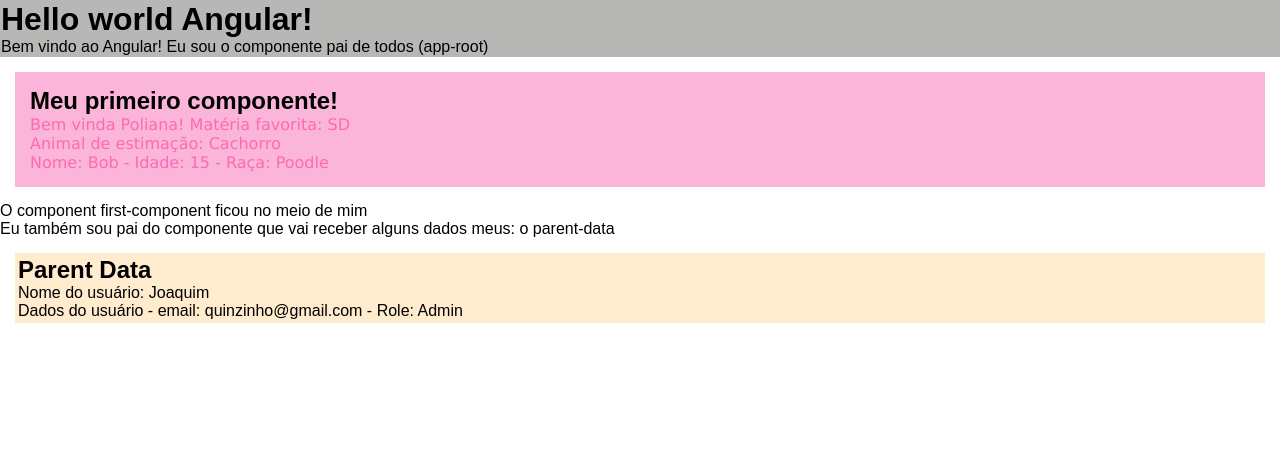
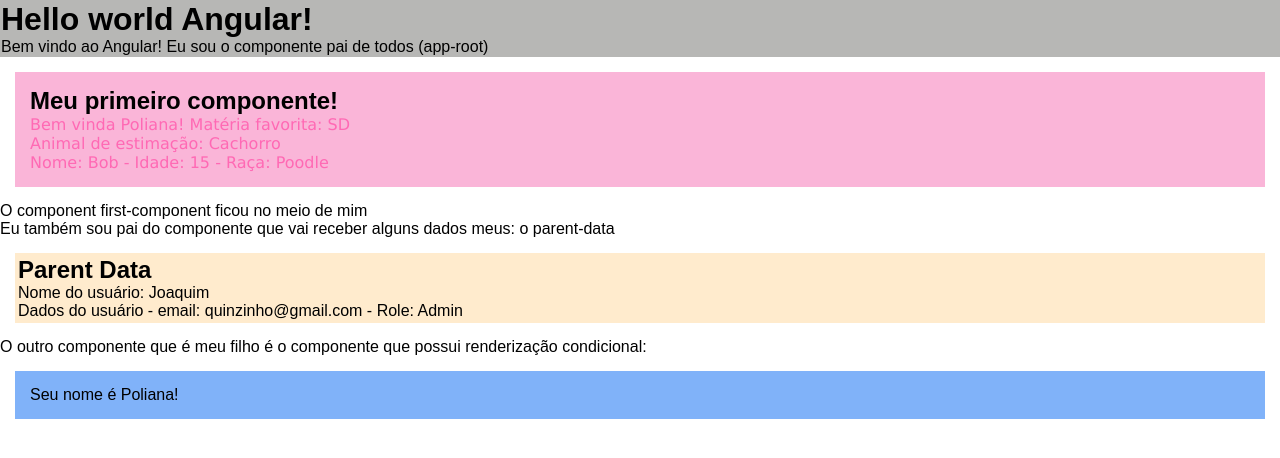
Before and after one commit to PolianaCSousa/Angular, an Angular app: page / in a window 1280 px wide. Shown: the top 458 px of the page. Built offline with nearby package versions, Linux system fonts and the light colour scheme.

Commit message:
Renderização condicional no Agular

```diff
--- a/src/app/app.component.html
+++ b/src/app/app.component.html
@@ -8,3 +8,6 @@
 <p>O component first-component ficou no meio de mim</p>
 <p>Eu também sou pai do componente que vai receber alguns dados meus: o parent-data</p>
 <app-parent-data [name]="userName" [dados]="userData"/>
+
+<p>O outro componente que é meu filho é o componente que possui renderização condicional:</p>
+<app-if-render></app-if-render>
--- a/src/app/app.module.ts
+++ b/src/app/app.module.ts
@@ -5,12 +5,14 @@ import { AppRoutingModule } from './app-routing.module';
 import { AppComponent } from './app.component';
 import { FirstComponentComponent } from './components/first-component/first-component.component';
 import { ParentDataComponent } from './components/parent-data/parent-data.component';
+import { IfRenderComponent } from './components/if-render/if-render.component';
 
 @NgModule({
   declarations: [
     AppComponent,
     FirstComponentComponent,
-    ParentDataComponent
+    ParentDataComponent,
+    IfRenderComponent
   ],
   imports: [
     BrowserModule,
--- /dev/null
+++ b/src/app/components/if-render/if-render.component.css
@@ -0,0 +1,5 @@
+div {
+  margin: 15px;
+  background-color: rgb(128, 178, 249);
+  padding: 15px;
+}
--- /dev/null
+++ b/src/app/components/if-render/if-render.component.html
@@ -0,0 +1,11 @@
+<div *ngIf="name === 'Poliana'; else blocoelse">
+  <p>Seu nome é Poliana!</p>
+</div>
+<!--se a condição for falsa, ele executa o bloco ng-tamplate que nesse caso criei o sinalizador blocoelse-->
+<ng-template #blocoelse>
+  <div>
+    <p>
+      Desculpe, não sei o seu nome.
+    </p>
+  </div>
+</ng-template>
--- /dev/null
+++ b/src/app/components/if-render/if-render.component.ts
@@ -0,0 +1,10 @@
+import { Component } from '@angular/core';
+
+@Component({
+  selector: 'app-if-render',
+  templateUrl: './if-render.component.html',
+  styleUrls: ['./if-render.component.css'],
+})
+export class IfRenderComponent {
+  name: string = 'Poliana';
+}
```
Also changed, not shown: 1 other file (tests, documents, lock files or other folders).
